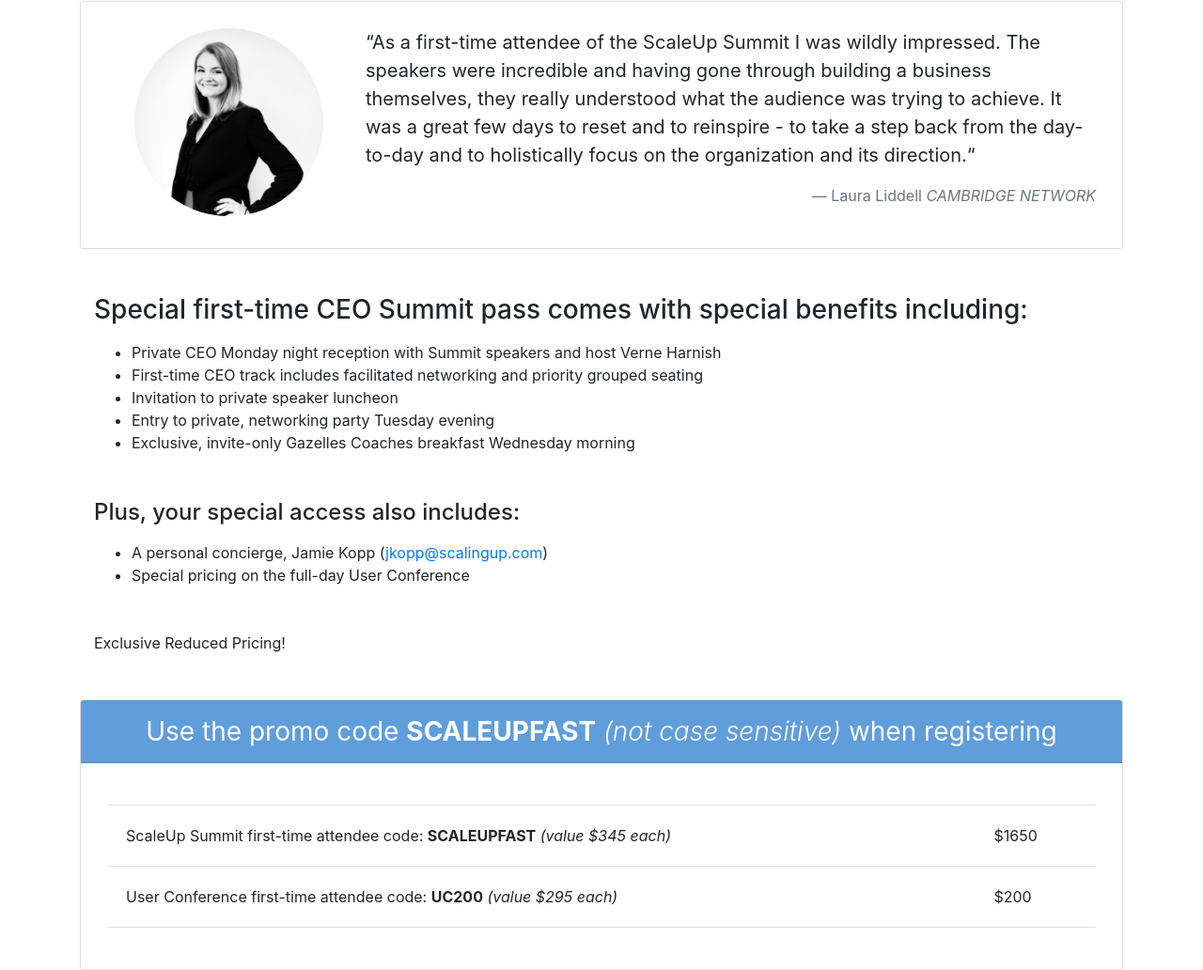
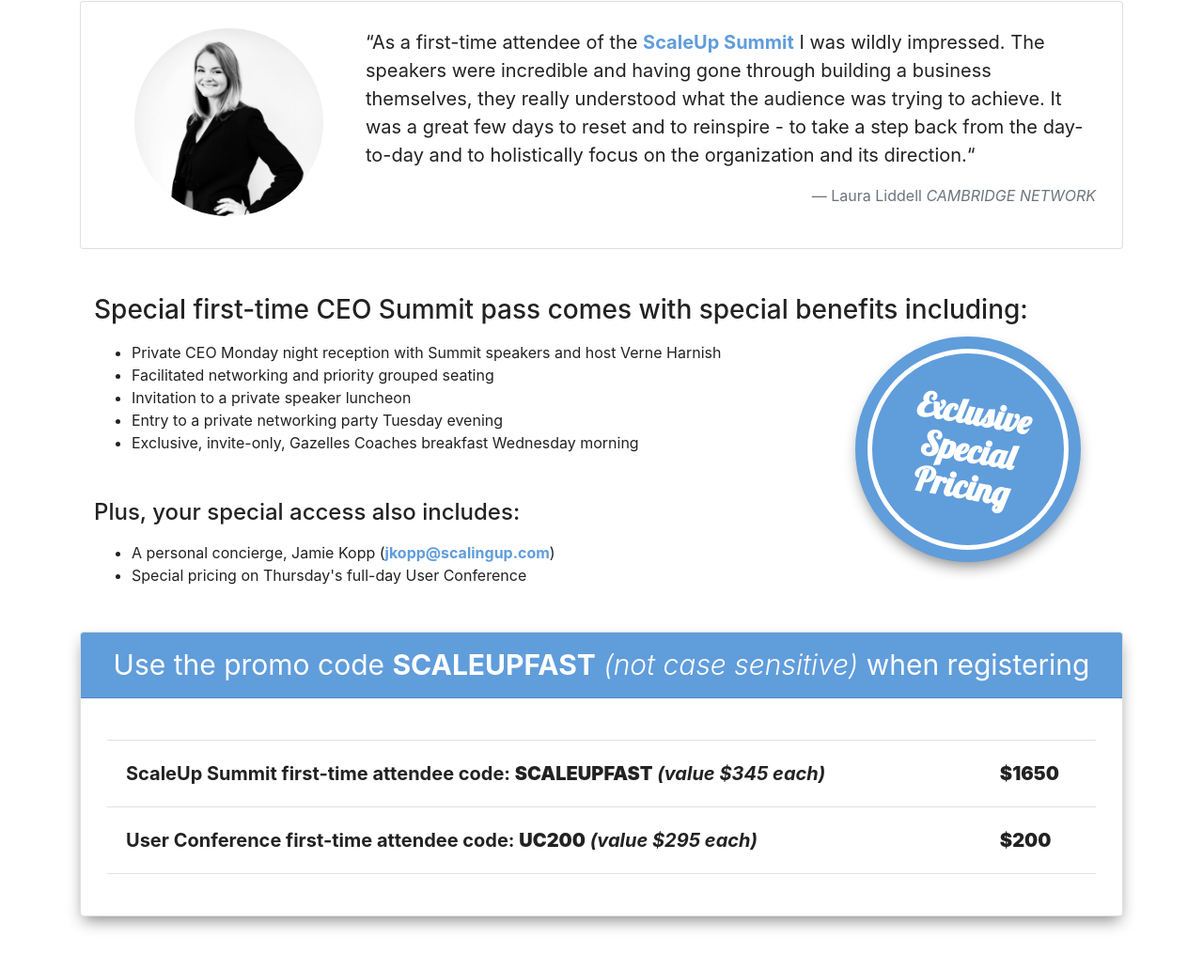
Before and after one commit to gkpeel/first-time-ceos, a plain HTML site: page index.html in a window 1280 px wide. Shown: the part 1114-2146 px from the top of the page at 94% size. Drawn offline with nearby package versions, Linux system fonts and the light colour scheme.

Commit message:
added pricing callout, further styling

```diff
--- a/assets/scss/style.scss
+++ b/assets/scss/style.scss
@@ -4,7 +4,7 @@
 $color-gray-light: #eee;
 $color-gray-med: #bbb;
 
-
+@import url('https://fonts.googleapis.com/css?family=Lobster');
 
 .white {
     color: $color-white;
@@ -27,8 +27,8 @@
 .summit-jumbotron {
     background:
         linear-gradient(
-            rgba($color-primary, 1),
-            rgba($color-primary, 1)
+            rgba($color-primary, 0.8),
+            rgba($color-primary, 0.8)
         ),
         url('../images/summit-header-image.jpg');
     background-blend-mode: color;
@@ -71,6 +71,17 @@
 }
 
 /* ==== BODY ==== */
+.summit-body {
+    a {
+        color: $color-primary;
+        font-weight: bold;
+        text-decoration: none;
+        &:hover {
+            text-decoration: underline;
+        }
+    }
+    color: #222;
+}
 .intro-text {
     font-size: 1.25em;
     line-height: 1.6;
@@ -103,17 +114,72 @@
     flex: 1 1 75%;
 }
 
+.benefits {
+    position: relative;
+}
+
+.circle-border:before {
+    content: " ";
+    position: absolute;
+    z-index: 2;
+    top: 5px;
+    left: 5px;
+    right: 5px;
+    bottom: 5px;
+    border: 5px solid $color-white;
+    border-radius: 50%
+  }
+
+.circle-border {
+    position: relative;
+    border: 8px solid $color-primary;
+    &:hover {
+        border-color: #5A78B6;
+    }
+}
+
+.circle-container {
+    background-color: $color-primary;
+    color: $color-white;
+    border-radius: 50%;
+    width: 240px;
+    height: 240px;
+    display: flex;
+    justify-content: center;
+    align-items: center;
+    position: absolute;
+    top: 45px;
+    right: 45px;
+    box-shadow: 0px 8px 16px -4px #888;
+    transition: all 0.2s ease-in-out;
+    &:hover {
+        background-color: #5A78B6;
+        transform: rotate(-2.5deg);
+    }
+}
+
+.call-out {
+    font-family: 'Lobster', cursive;
+    font-size: 2.25rem;
+    line-height: 1.1;
+    transform: rotate(10deg);
+    font-weight: bold;
+    transition: all 0.2s ease-in-out;
+}
+
 .pricing-card {
-    margin-bottom: 56px;
+    margin-bottom: 64px;
+    box-shadow: 0px 8px 16px -4px #888;
     .card-header {
         background-color: $color-primary;
         color: $color-white;
-        font-size: 1.75rem;
+        font-size: 1.876rem;
     }
 }
 
 
 .table {
+    font-size: 1.25rem;
     text-align: left !important;
     margin: 1rem 0;
     padding: 1rem;
@@ -122,6 +188,17 @@
     }
     td {
         padding: 1.25rem;
+    }
+}
+
+.pricing-card .table a {
+    color: #222;
+    text-decoration: none;
+    transition: all 0.2s ease-in-out;
+    cursor: pointer;
+    &:hover {
+        color: $color-primary;
+        text-decoration: none;
     }
 }
 
--- a/index.html
+++ b/index.html
@@ -44,7 +44,7 @@
         <div class="container">
             <div class="row my-5">
                 <div class="col-10 mx-auto my-3 intro-text">
-                    <p>Your premier source for clarity on how to improve your business, the ScaleUp Summit is tailored to business owners who want to actively grow their companies.</p>
+                    <p>Your premier source for clarity on how to improve your business, the <a href="https://gazelles.com/summits/scaleup-fall-2018/" target="_blank">ScaleUp Summit</a> is tailored to business owners who want to actively grow their companies.</p>
                     <p>During two days, 800 executives and their teams will learn from award-winning authors and business thought leaders who will share growth-focussed tools and techniques related to  leadership, strategy, marketing, sales, operations and finance.</p>
                 </div>
             </div>
@@ -54,42 +54,44 @@
                         <img src="assets/images/laura-liddell.jpg" alt="Laura Liddell Headshot" class="img-fluid">
                     </div>
                     <blockquote class="testimonial-quote blockquote ml-3">
-                        <p> “As a first-time attendee of the ScaleUp Summit I was wildly impressed. The speakers were incredible and having gone through building a business themselves, they really understood what the audience was trying to achieve. It was a great few days to reset and to reinspire - to take a step back from the day-to-day and to holistically focus on the organization and its direction.“</p>
+                        <p> “As a first-time attendee of the <a href="https://gazelles.com/summits/scaleup-fall-2018/" target="_blank">ScaleUp Summit</a> I was wildly impressed. The speakers were incredible and having gone through building a business themselves, they really understood what the audience was trying to achieve. It was a great few days to reset and to reinspire - to take a step back from the day-to-day and to holistically focus on the organization and its direction.“</p>
                         <footer class="blockquote-footer text-right">Laura Liddell <cite title="Source Title">CAMBRIDGE NETWORK</cite></footer>
                     </blockquote>
                 </div>
             </div>
-            <div class="col-sm-12 my-5">
+            <div class="col-sm-12 my-5 benefits">
                 <h3 class="mb-3">Special first-time CEO Summit pass comes with special benefits including:</h3>
                 <ul class="mb-5">
                     <li>Private CEO Monday night reception with Summit speakers and host Verne Harnish</li>
-                    <li>First-time CEO track includes facilitated networking and priority grouped seating</li>
-                    <li>Invitation to private speaker luncheon</li>
-                    <li>Entry to private, networking party Tuesday evening</li>
-                    <li>Exclusive, invite-only Gazelles Coaches breakfast Wednesday morning</li>
+                    <li>Facilitated networking and priority grouped seating</li>
+                    <li>Invitation to a private speaker luncheon</li>
+                    <li>Entry to a private networking party Tuesday evening</li>
+                    <li>Exclusive, invite-only, Gazelles Coaches breakfast Wednesday morning</li>
                 </ul>
                 <h4 class="mb-3">Plus, your special access also includes:</h4>
                 <ul class="mb-5">
                     <li>A personal concierge, Jamie Kopp (<a href="mailto:jkopp@scalingup.com">jkopp@scalingup.com</a>)</li>
-                    <li>Special pricing on the full-day User Conference</li>
+                    <li>Special pricing on Thursday's full-day User Conference</li>
                 </ul>
-                <div class="price-container">
-                    <div class="price"><span class="label">Exclusive Reduced Pricing!</span></div>
-                </div>
+                <a href="https://gazelles.com/summits/scaleup-fall-2018/" target="_blank">
+                    <div class="circle-container circle-border">
+                        <span class="call-out text-center">Exclusive<br>Special<br>Pricing</span>
+                    </div>
+                </a>
             </div>
             <div class="card text-center pricing-card">
                 <div class="card-header">
                     Use the promo code <strong>SCALEUPFAST</strong> <span class="thin italics">(not case sensitive)</span> when registering
                 </div>
                 <div class="card-body">
-                    <table class="table">
+                    <table class="table table-hover">
                         <tr>
-                            <td>ScaleUp Summit first-time attendee code: <strong>SCALEUPFAST</strong> <em>(value $345 each)</em></td>
-                            <td>$1650</td>
+                            <td><a href="https://gazelles.com/registrations/scaleup-fall-2018" target="_blank">ScaleUp Summit first-time attendee code: <strong>SCALEUPFAST</strong> <em>(value $345 each)</em></a></td>
+                            <td><a href="https://gazelles.com/registrations/scaleup-fall-2018" target="_blank"><strong>$1650</strong></a></td>
                         </tr>
-                        <tr>
-                            <td>User Conference first-time attendee code: <strong>UC200</strong> <em>(value $295 each)</em></td>
-                            <td>$200</td>
+                        <tr id="user-conf-registration">
+                            <td><a href="https://gazelles.com/registrations/scaleup-fall-2018" target="_blank">User Conference first-time attendee code: <strong>UC200</strong> <em>(value $295 each)</em></a></td>
+                            <td><a href="https://gazelles.com/registrations/scaleup-fall-2018" target="_blank"><strong>$200</strong></a></td>
                         </tr>
                     </table>
                 </div>
@@ -110,5 +112,6 @@
     <script src="https://code.jquery.com/jquery-3.3.1.slim.min.js" integrity="sha384-q8i/X+965DzO0rT7abK41JStQIAqVgRVzpbzo5smXKp4YfRvH+8abtTE1Pi6jizo" crossorigin="anonymous"></script>
     <script src="https://cdnjs.cloudflare.com/ajax/libs/popper.js/1.14.3/umd/popper.min.js" integrity="sha384-ZMP7rVo3mIykV+2+9J3UJ46jBk0WLaUAdn689aCwoqbBJiSnjAK/l8WvCWPIPm49" crossorigin="anonymous"></script>
     <script src="https://stackpath.bootstrapcdn.com/bootstrap/4.1.3/js/bootstrap.min.js" integrity="sha384-ChfqqxuZUCnJSK3+MXmPNIyE6ZbWh2IMqE241rYiqJxyMiZ6OW/JmZQ5stwEULTy" crossorigin="anonymous"></script>
+    <script src="assets/js/app.js"></script>
 </body>
 </html>
```
Also changed, not shown: assets/css/style.css, 1 other file.
